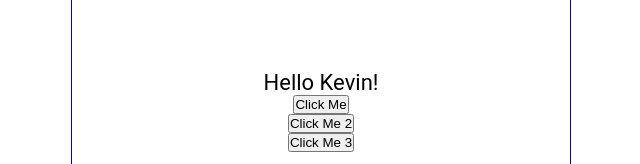
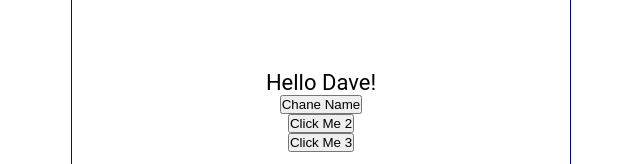
Before and after one commit to alindaByamukama/react-projects, a React (Create React App) app in the folder my-app-dir/my-react-app/: page / in a window 1280 px wide. Shown: the part 297-461 px from the top of the page, without its empty margins (319-959 px from the left). Built offline with nearby package versions, Linux system fonts and the light colour scheme.

Commit message:
add useEffect hooks to our content component

```diff
--- a/my-app-dir/my-react-app/src/Content.js
+++ b/my-app-dir/my-react-app/src/Content.js
@@ -1,32 +1,34 @@
 import React from 'react'
+import { useState } from 'react'
 
 const Content = () => {
-    const handleNameChange = () => {
-        const names = ['Bob', 'Kevin', 'Dave']
-        const int = Math.floor(Math.random() * 3)
-        return names[int]
-    }
+  const [name, setName] = useState('Dave')
+  const [count, setCount] = useState(0);
+
+  const handleNameChange = () => {
+    const names = ['Bob', 'Kevin', 'Dave']
+    const int = Math.floor(Math.random() * 3)
+    setName(names[int])
+  }
 
   const handleClick = () => {
-      console.log('You clicked the button')
+    setCount(count + 1)
+    setCount(count +1)
+    console.log(count)
   }
 
-  const handleClick2 = (name) => {
-    console.log(`${name} was called`)
-  }
-
-  const handleClick3= (e) => {
-    console.log(e.target.innerText)
+  const handleClick2 = () => {
+    console.log(count)
   }
 
   return (
     <main>
         <p onDoubleClick={handleClick}>
-            Hello {handleNameChange()}!
+            Hello {name}!
       </p>
-      <button onClick={handleClick}>Click Me</button>
-      <button onClick={() => handleClick2('Dave')}>Click Me 2</button>
-      <button onClick={(e) => handleClick3(e)}>Click Me 3</button>
+      <button onClick={handleNameChange}>Chane Name</button>
+      <button onClick={handleClick}>Click Me 2</button>
+      <button onClick={handleClick2}>Click Me 3</button>
     </main>
   )
 }
```
